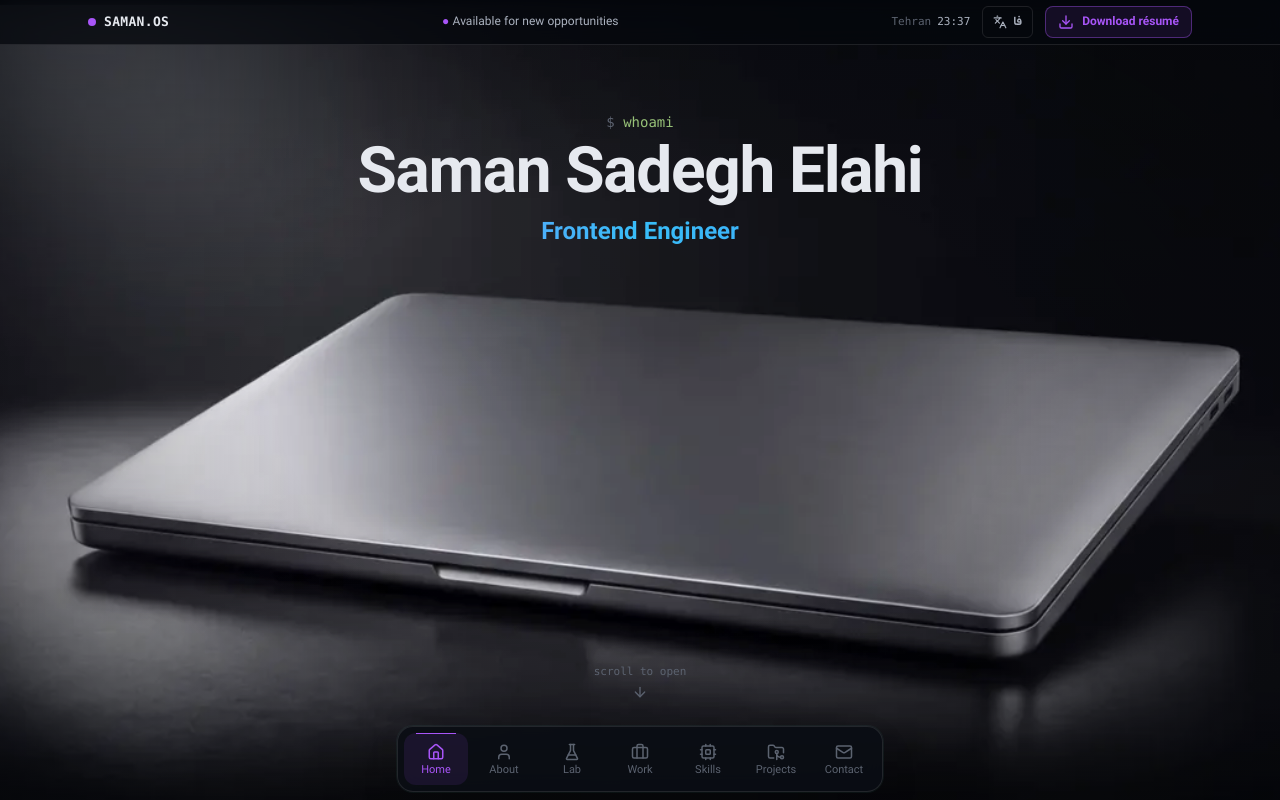
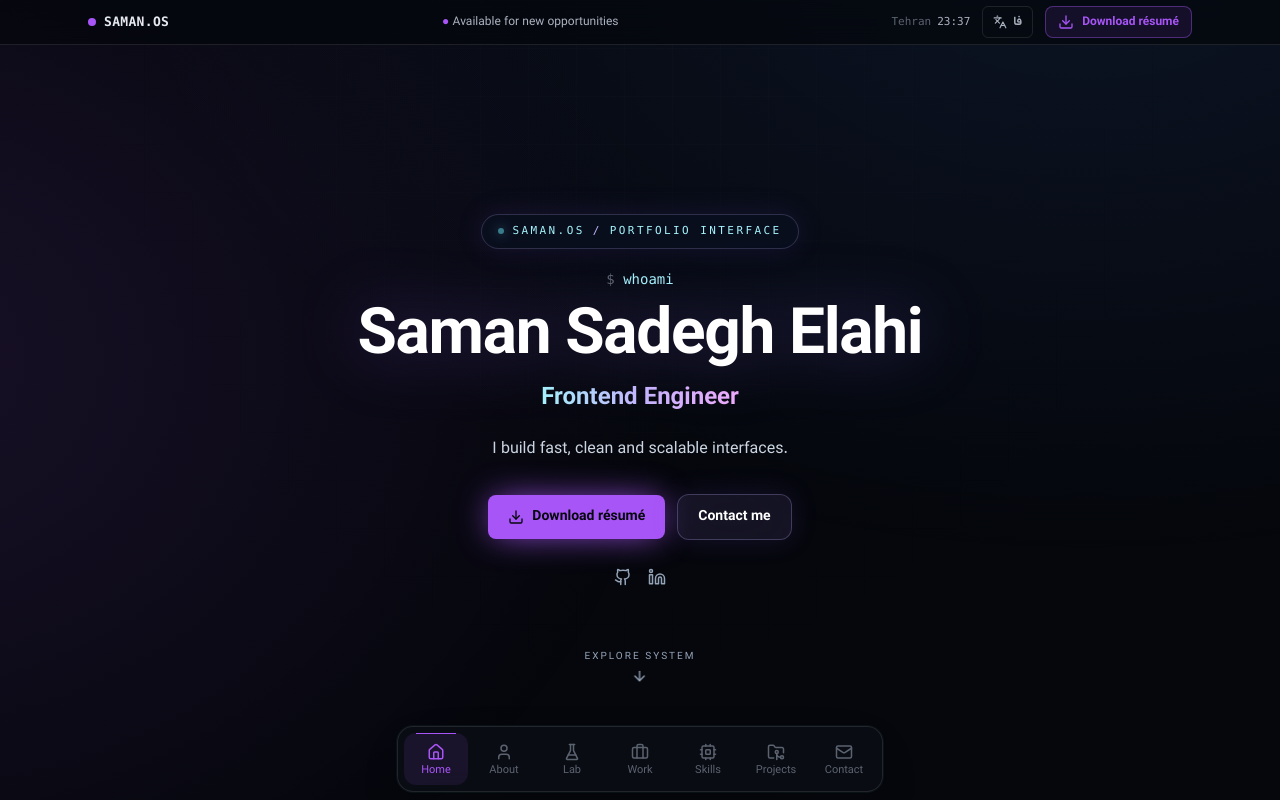
Before and after one commit to saman2079/portfolio, a Next.js app: page /en in a window 1280 px wide. Shown: the top 800 px of the page. Built offline with nearby package versions, Linux system fonts and the light colour scheme.

Commit message:
Remove laptop hero and replace with cinematic SAMAN.OS intro

```diff
--- a/src/components/hero/FrameSequenceHero.tsx
+++ b/src/components/hero/FrameSequenceHero.tsx
@@ -1,293 +1,59 @@
 "use client";
 
-import { useCallback, useEffect, useRef, useState } from "react";
-import { motion, useMotionValueEvent, useScroll, useTransform } from "framer-motion";
-import { ArrowDown } from "lucide-react";
-import { usePrefersReducedMotion } from "@/hooks/usePrefersReducedMotion";
+import { ArrowDown, Github, Linkedin } from "lucide-react";
 import { ResumeButton } from "@/components/ui/ResumeButton";
 import type { Dictionary } from "@/i18n/types";
 import type { Locale } from "@/i18n/config";
 
-/** Number of frames in each set (public/frames/d = desktop 1280w, public/frames/m = mobile 720w). */
-const FRAME_COUNT = 60;
-const MOBILE_QUERY = "(max-width: 767px)";
-/** The laptop sits slightly right of centre in the final frames; used when zooming on portrait screens. */
-const PORTRAIT_ZOOM = 1.45;
-const PORTRAIT_FOCUS_X = 0.58;
-const MAX_DPR = 1.5;
+/**
+ * Cinematic SAMAN.OS hero.
+ * The old scroll-scrubbed laptop sequence is intentionally removed; the
+ * persistent Three.js world now supplies the living visual behind the page.
+ */
+export function FrameSequenceHero({ t, lang }: { t: Dictionary; lang: Locale }) {
+  return (
+    <div className="relative isolate flex min-h-[100svh] items-center justify-center overflow-hidden px-6 pb-28 pt-28 text-center">
+      <div aria-hidden className="hero-nebula pointer-events-none absolute inset-0" />
+      <div aria-hidden className="hero-orbit hero-orbit--one pointer-events-none absolute left-1/2 top-1/2" />
+      <div aria-hidden className="hero-orbit hero-orbit--two pointer-events-none absolute left-1/2 top-1/2" />
+      <div aria-hidden className="hero-crosshair pointer-events-none absolute left-1/2 top-1/2" />
 
-type FrameSet = "d" | "m";
-
-const framePath = (set: FrameSet, index: number) =>
-  `/frames/${set}/f_${String(index).padStart(3, "0")}.webp`;
-
-/** Load order: first frame, then a coarse pass (every 6th) so scrubbing works early, then the rest. */
-const loadOrder = (() => {
-  const order: number[] = [1];
-  for (let i = 7; i <= FRAME_COUNT; i += 6) order.push(i);
-  order.push(FRAME_COUNT);
-  for (let i = 1; i <= FRAME_COUNT; i++) if (!order.includes(i)) order.push(i);
-  return Array.from(new Set(order));
-})();
-
-interface Props {
-  t: Dictionary;
-  lang: Locale;
-}
-
-/**
- * Scroll-scrubbed canvas animation. Frames are small WebP files (~1.9 MB for both sets),
- * loaded progressively with limited concurrency. Drawing is coalesced into one rAF per
- * frame change, and the canvas resolution is capped so phones stay smooth.
- */
-export function FrameSequenceHero({ t, lang }: Props) {
-  const containerRef = useRef<HTMLDivElement>(null);
-  const canvasRef = useRef<HTMLCanvasElement>(null);
-  const framesRef = useRef<(HTMLImageElement | null)[]>([]);
-  const currentRef = useRef(1);
-  const lastDrawnRef = useRef(0);
-  const rafRef = useRef(0);
-
-  const [frameSet, setFrameSet] = useState<FrameSet | null>(null);
-  const [firstReady, setFirstReady] = useState(false);
-  const reducedMotion = usePrefersReducedMotion();
-
-  const { scrollYProgress } = useScroll({ target: containerRef, offset: ["start start", "end end"] });
-  const frameIndex = useTransform(scrollYProgress, [0, 0.88], [1, FRAME_COUNT]);
-  const introOpacity = useTransform(scrollYProgress, [0, 0.1], [1, 0]);
-  const introY = useTransform(scrollYProgress, [0, 0.1], [0, -28]);
-  const cueOpacity = useTransform(scrollYProgress, [0, 0.05], [1, 0]);
-  const ctaOpacity = useTransform(scrollYProgress, [0.78, 0.92], [0, 1]);
-  const ctaY = useTransform(scrollYProgress, [0.78, 0.92], [24, 0]);
-  const ctaPointer = useTransform(scrollYProgress, (v) => (v > 0.84 ? "auto" : "none"));
-
-  // Pick the frame set once on mount (and if the viewport crosses the breakpoint).
-  useEffect(() => {
-    const mq = window.matchMedia(MOBILE_QUERY);
-    const apply = () => setFrameSet(mq.matches ? "m" : "d");
-    apply();
-    mq.addEventListener("change", apply);
-    return () => mq.removeEventListener("change", apply);
-  }, []);
-
-  const draw = useCallback((requested: number) => {
-    const canvas = canvasRef.current;
-    if (!canvas || canvas.width === 0) return;
-    const frames = framesRef.current;
-
-    // Nearest already-loaded frame, so scrubbing never shows a blank canvas.
-    let img: HTMLImageElement | null = null;
-    let used = requested;
-    for (let off = 0; off < FRAME_COUNT && !img; off++) {
-      for (const idx of [requested - off, requested + off]) {
-        const candidate = frames[idx - 1];
-        if (candidate) {
-          img = candidate;
-          used = idx;
-          break;
-        }
-      }
-    }
-    if (!img) return;
-
-    const ctx = canvas.getContext("2d", { alpha: false });
-    if (!ctx) return;
-
-    const { width: cw, height: ch } = canvas;
-    const imgRatio = img.naturalWidth / img.naturalHeight;
-    const portrait = cw / ch < 1;
-
-    let dw: number;
-    let dh: number;
-    let dx: number;
-    let dy: number;
-
-    if (portrait) {
-      // Phones: zoom in on the laptop instead of letterboxing a tiny strip.
-      dw = cw * PORTRAIT_ZOOM;
-      dh = dw / imgRatio;
-      dx = cw / 2 - dw * PORTRAIT_FOCUS_X;
-      dy = (ch - dh) / 2;
-    } else if (imgRatio > cw / ch) {
-      dh = ch;
-      dw = ch * imgRatio;
-      dx = (cw - dw) / 2;
-      dy = 0;
-    } else {
-      dw = cw;
-      dh = cw / imgRatio;
-      dx = 0;
-      dy = (ch - dh) / 2;
-    }
-
-    ctx.fillStyle = "#05070C";
-    ctx.fillRect(0, 0, cw, ch);
-    ctx.drawImage(img, dx, dy, dw, dh);
-    lastDrawnRef.current = used === requested ? requested : 0;
-  }, []);
-
-  const schedule = useCallback(
-    (index: number) => {
-      currentRef.current = index;
-      if (index === lastDrawnRef.current || rafRef.current) return;
-      rafRef.current = requestAnimationFrame(() => {
-        rafRef.current = 0;
-        draw(currentRef.current);
-      });
-    },
-    [draw]
-  );
-
-  useMotionValueEvent(frameIndex, "change", (v) => {
-    schedule(Math.min(FRAME_COUNT, Math.max(1, Math.round(v))));
-  });
-
-  // Progressive loader: a few requests at a time, first frame first.
-  useEffect(() => {
-    if (!frameSet || reducedMotion) return;
-    let cancelled = false;
-    let cursor = 0;
-    framesRef.current = new Array(FRAME_COUNT).fill(null);
-    lastDrawnRef.current = 0;
-    setFirstReady(false);
-
-    const loadNext = () => {
-      if (cancelled || cursor >= loadOrder.length) return;
-      const index = loadOrder[cursor++];
-      const img = new Image();
-      img.decoding = "async";
-      img.onload = () => {
-        if (cancelled) return;
-        framesRef.current[index - 1] = img;
-        if (index === 1) setFirstReady(true);
-        // Redraw if this frame is the one (or the nearest one) currently needed.
-        lastDrawnRef.current = 0;
-        schedule(currentRef.current);
-        loadNext();
-      };
-      img.onerror = loadNext;
-      img.src = framePath(frameSet, index);
-    };
-
-    const CONCURRENCY = frameSet === "m" ? 3 : 4;
-    for (let i = 0; i < CONCURRENCY; i++) loadNext();
-
-    return () => {
-      cancelled = true;
-    };
-  }, [frameSet, reducedMotion, schedule]);
-
-  // Keep the canvas pixel size in sync with its box (DPR capped for performance).
-  useEffect(() => {
-    const canvas = canvasRef.current;
-    if (!canvas || reducedMotion) return;
-    const resize = () => {
-      const dpr = Math.min(window.devicePixelRatio || 1, MAX_DPR);
-      const w = Math.round(canvas.clientWidth * dpr);
-      const h = Math.round(canvas.clientHeight * dpr);
-      if (canvas.width !== w || canvas.height !== h) {
-        canvas.width = w;
-        canvas.height = h;
-        lastDrawnRef.current = 0;
-        schedule(currentRef.current);
-      }
-    };
-    resize();
-    const ro = new ResizeObserver(resize);
-    ro.observe(canvas);
-    return () => ro.disconnect();
-  }, [reducedMotion, schedule]);
-
-  useEffect(() => () => cancelAnimationFrame(rafRef.current), []);
-
-  const intro = (
-    <>
-      <p className="font-mono text-xs text-accent-green sm:text-sm" dir="ltr">
+      <div className="relative z-10 mx-auto flex w-full max-w-4xl flex-col items-center">
+        <p className="mb-5 inline-flex items-center gap-2 rounded-full border border-violet-300/20 bg-[#0B1022]/70 px-4 py-2 font-mono text-[11px] tracking-[0.22em] text-cyan-200 shadow-[0_0_30px_rgba(139,92,246,0.12)] backdrop-blur-xl" dir="ltr">
+          <span className="h-1.5 w-1.5 animate-pulse rounded-full bg-cyan-300 shadow-[0_0_12px_#67e8f9]" />
+          SAMAN.OS <span className="text-violet-300">/</span> PORTFOLIO INTERFACE
+        </p>
+        <p className="font-mono text-xs text-cyan-200 sm:text-sm" dir="ltr">
           <span className="text-paper-500">$</span> {t.hero.whoami}
         </p>
-      <h1 className="mt-3 text-balance font-display text-display-lg font-bold text-paper-100">{t.name}</h1>
-      <p className="text-gradient mt-2 font-display text-lg font-bold sm:text-2xl">{t.role}</p>
-    </>
-  );
-
-  const cta = (
-    <>
-      <p className="text-balance text-sm text-paper-300 sm:text-base">{t.tagline}</p>
-      <div className="mt-4 flex flex-wrap items-center justify-center gap-3">
+        <h1 className="mt-4 text-balance font-display text-display-lg font-bold text-white drop-shadow-[0_0_32px_rgba(139,92,246,0.32)]">
+          {t.name}
+        </h1>
+        <p className="mt-3 bg-gradient-to-r from-cyan-200 via-violet-300 to-fuchsia-300 bg-clip-text font-display text-lg font-bold text-transparent sm:text-2xl">
+          {t.role}
+        </p>
+        <p className="mt-6 max-w-2xl text-balance text-sm leading-8 text-slate-300 sm:text-base">
+          {t.tagline}
+        </p>
+        <div className="mt-8 flex flex-wrap items-center justify-center gap-3">
           <ResumeButton lang={lang} label={t.ui.downloadResume} />
           <a
             href="#contact"
-          className="inline-flex items-center justify-center rounded-lg border border-white/15 bg-white/5 px-5 py-2.5 text-sm font-semibold text-paper-100 backdrop-blur transition-colors hover:bg-white/10"
+            className="rounded-xl border border-violet-300/25 bg-violet-400/10 px-5 py-3 text-sm font-semibold text-white shadow-[0_0_28px_rgba(139,92,246,0.14)] backdrop-blur-xl transition hover:border-cyan-200/50 hover:bg-violet-400/15"
           >
             {t.ui.contactMe}
           </a>
         </div>
-    </>
-  );
+        <div className="mt-7 flex items-center gap-4 text-slate-400">
+          <a href="https://github.com/saman2079" target="_blank" rel="noreferrer" aria-label="GitHub" className="transition hover:text-cyan-200"><Github size={18} /></a>
+          <a href="https://www.linkedin.com/" target="_blank" rel="noreferrer" aria-label="LinkedIn" className="transition hover:text-violet-200"><Linkedin size={18} /></a>
+        </div>
+      </div>
 
-  // Reduced motion: a single still of the opened laptop, no scroll scrubbing.
-  if (reducedMotion) {
-    return (
-      <div className="relative flex min-h-screen flex-col items-center justify-center gap-8 px-6 pb-28 pt-28 text-center">
-        <div>{intro}</div>
-        <picture>
-          <source media={MOBILE_QUERY} srcSet={framePath("m", FRAME_COUNT)} />
-          {/* eslint-disable-next-line @next/next/no-img-element */}
-          <img
-            src={framePath("d", FRAME_COUNT)}
-            alt=""
-            width={1280}
-            height={647}
-            className="mx-auto w-full max-w-4xl rounded-xl"
-          />
-        </picture>
-        <div>{cta}</div>
+      <a href="#about" className="absolute bottom-28 left-1/2 z-10 flex -translate-x-1/2 flex-col items-center gap-2 text-[10px] tracking-[0.2em] text-slate-400 transition hover:text-cyan-200" dir="ltr">
+        <span>EXPLORE SYSTEM</span>
+        <ArrowDown size={16} className="animate-bounce" />
+      </a>
     </div>
   );
 }
-
-  return (
-    <div ref={containerRef} className="relative h-[230vh] md:h-[260vh]">
-      <div className="sticky top-0 h-screen w-full overflow-hidden bg-transparent [height:100svh]">
-        <canvas
-          ref={canvasRef}
-          className={`h-full w-full mix-blend-screen transition-opacity duration-700 ${firstReady ? "opacity-90" : "opacity-0"}`}
-          aria-hidden
-        />
-        {/* vignette keeps text readable over the render */}
-        <div
-          aria-hidden
-          className="pointer-events-none absolute inset-0 bg-[radial-gradient(ellipse_at_center,transparent_40%,rgba(5,7,12,0.65)_100%)]"
-        />
-
-        {!firstReady && (
-          <p className="absolute inset-x-0 top-1/2 z-10 text-center font-mono text-xs text-paper-500" dir="ltr">
-            {t.ui.loadingScene}
-          </p>
-        )}
-
-        <motion.div
-          style={{ opacity: introOpacity, y: introY }}
-          className="pointer-events-none absolute inset-x-0 top-24 z-10 px-6 text-center sm:top-28"
-        >
-          {intro}
-        </motion.div>
-
-        <motion.div
-          style={{ opacity: ctaOpacity, y: ctaY, pointerEvents: ctaPointer }}
-          className="absolute inset-x-0 bottom-0 z-10 bg-gradient-to-t from-ink-950 via-ink-950/80 to-transparent px-6 pb-28 pt-16 text-center"
-        >
-          {cta}
-        </motion.div>
-
-        <motion.div
-          style={{ opacity: cueOpacity }}
-          className="pointer-events-none absolute inset-x-0 bottom-24 z-10 flex flex-col items-center gap-2 text-paper-500"
-        >
-          <span className="font-mono text-[11px]">{t.ui.scrollToOpen}</span>
-          <ArrowDown size={16} className="animate-bounce" />
-        </motion.div>
-      </div>
-    </div>
-  );
-}
```
Lines whose indentation alone changed are shown as unchanged.
